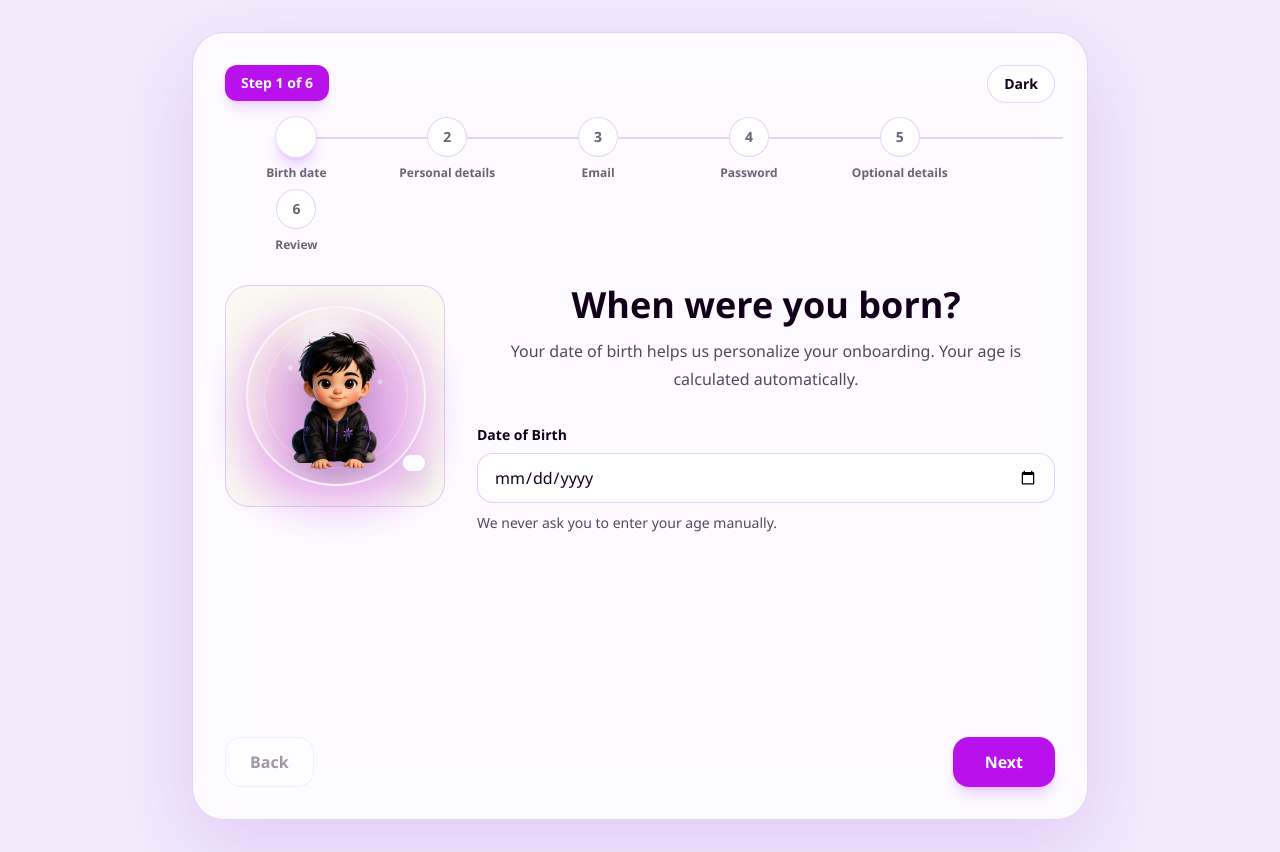
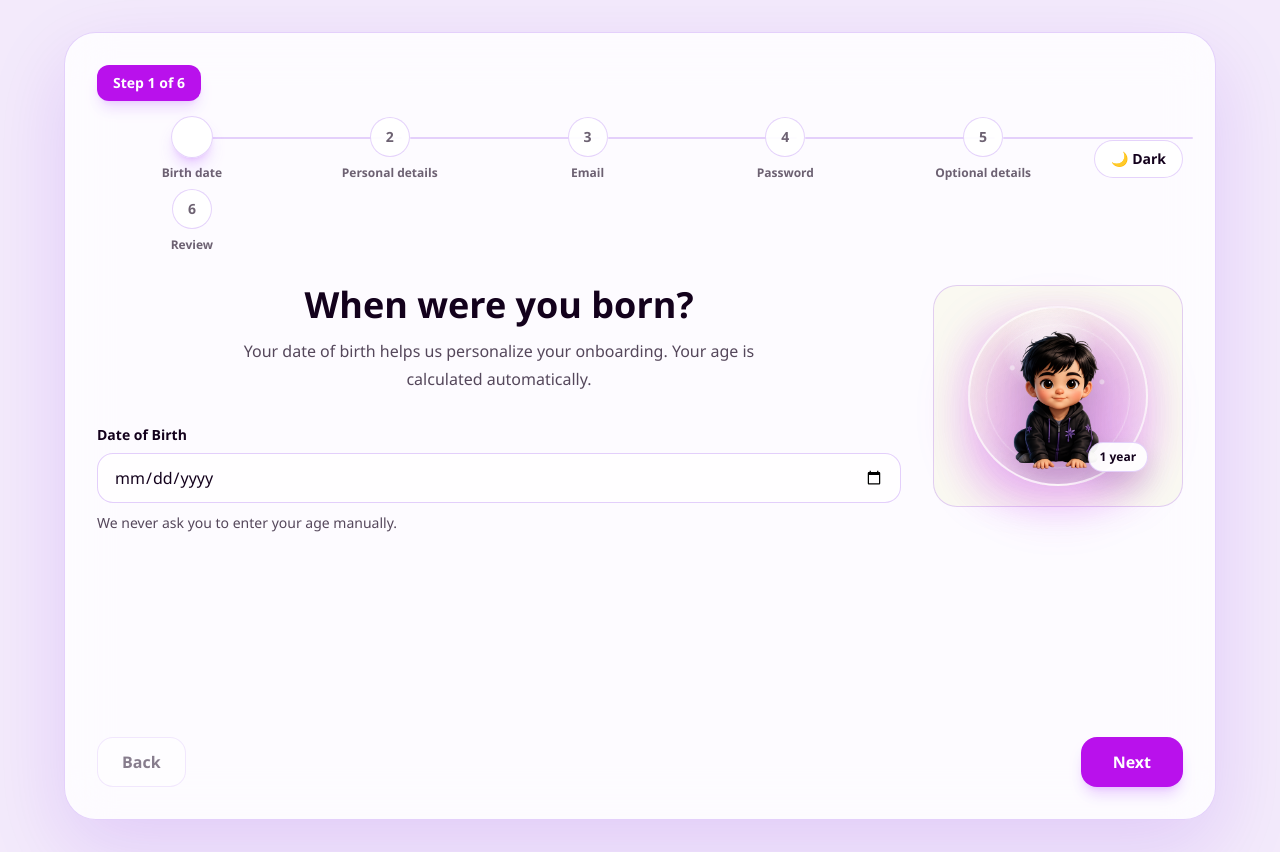
Before and after one commit to simojawi77-dot/boom-chat, a Next.js app in the folder frontend/: page /register in a window 1280 px wide. Built offline with nearby package versions, Linux system fonts and the light colour scheme.

Commit message:
Fix: Properly implement avatar progression and password focus handling for Step 4

```diff
--- a/frontend/app/register/page.tsx
+++ b/frontend/app/register/page.tsx
@@ -9,10 +9,11 @@ import { registerSchema, type RegisterData } from "@/schemas/registerSchema";
 import AvatarPreview from "./components/AvatarPreview";
 import ProgressIndicator from "./components/ProgressIndicator";
 import {
-  getAvatarSource,
-  stepFields,
+  getAvatarDisplay,
   type RegisterStep,
   TOTAL_STEPS,
+  stepFields,
+  type PasswordAvatarState,
 } from "./registerWizard";
 import Step1 from "./steps/Step1";
 import Step2 from "./steps/Step2";
@@ -33,7 +34,7 @@ const defaultValues: Partial<RegisterData> = {
 
 export default function RegisterPage() {
   const [step, setStep] = useState<RegisterStep>(1);
-  const [isPasswordFocused, setIsPasswordFocused] = useState(false);
+  const [passwordState, setPasswordState] = useState<PasswordAvatarState>("open");
   const { resolvedTheme, setTheme } = useTheme();
 
   const form = useForm<RegisterData>({
@@ -47,9 +48,9 @@ export default function RegisterPage() {
     name: "age",
   });
 
-  const avatarSource = useMemo(
-    () => getAvatarSource(age, isPasswordFocused),
-    [age, isPasswordFocused],
+  const avatarDisplay = useMemo(
+    () => getAvatarDisplay(step, age, passwordState),
+    [step, age, passwordState],
   );
 
   const goToNextStep = async () => {
@@ -77,51 +78,55 @@ export default function RegisterPage() {
 
   return (
     <main className="min-h-screen bg-[var(--bg)] px-4 py-8 text-[var(--text-primary)] transition-colors duration-300 sm:px-6 lg:px-8">
-      <section className="mx-auto flex min-h-[calc(100vh-4rem)] w-full max-w-4xl items-center justify-center">
+      <section className="mx-auto flex min-h-[calc(100vh-4rem)] w-full max-w-6xl items-center justify-center">
         <FormProvider {...form}>
           <form
             noValidate
             onSubmit={form.handleSubmit(submitRegistration)}
             className="w-full overflow-hidden rounded-[2rem] border border-[var(--border-soft)] bg-[var(--surface)] p-5 shadow-[var(--shadow-soft)] backdrop-blur-xl transition-colors duration-300 sm:p-8"
           >
-            <div className="mb-8 flex items-start justify-between gap-4">
+            {/* Header */}
+            <div className="mb-8 flex flex-col items-start justify-between gap-4 sm:flex-row sm:items-center">
               <ProgressIndicator currentStep={step} />
 
               <button
                 type="button"
                 onClick={() => setTheme(isDarkMode ? "light" : "dark")}
-                className="shrink-0 rounded-full border border-[var(--border-soft)] bg-[var(--surface-strong)] px-4 py-2 text-sm font-bold text-[var(--text-primary)] transition duration-200 hover:border-[var(--accent)] focus:outline-none focus:ring-4 focus:ring-[color:rgba(185,17,236,0.16)]"
+                className="shrink-0 rounded-full border border-[var(--border-soft)] bg-[var(--surface-strong)] px-4 py-2 text-sm font-bold text-[var(--text-primary)] transition duration-200 hover:bg-[var(--model)]"
               >
-                {isDarkMode ? "Light" : "Dark"}
+                {isDarkMode ? "☀️ Light" : "🌙 Dark"}
               </button>
             </div>
 
-            <div className="grid gap-8 lg:grid-cols-[220px_1fr] lg:items-start">
-              <div className="rounded-3xl border border-[var(--border-soft)] bg-[var(--model)] p-5">
-                <AvatarPreview
-                  age={age}
-                  imageSource={avatarSource}
-                  isPasswordFocused={isPasswordFocused}
-                />
+            {/* Main Content Grid */}
+            <div className="grid gap-8 lg:grid-cols-[1fr_250px] lg:items-start">
+              {/* Form Content */}
+              <div className="order-2 min-h-[420px] lg:order-1">
+                {step === 1 && <Step1 />}
+                {step === 2 && <Step2 />}
+                {step === 3 && <Step3 />}
+                {step === 4 && (
+                  <Step4 onPasswordAvatarStateChange={setPasswordState} />
+                )}
+                {step === 5 && <Step5 />}
               </div>
 
-              <div className="min-h-[420px]">
-                {step === 1 && <Step1 />}
-                {step === 2 && <Step2 />}
-                {step === 3 && (
-                  <Step3 onPasswordFocusChange={setIsPasswordFocused} />
-                )}
-                {step === 4 && <Step4 />}
-                {step === 5 && <Step5 />}
+              {/* Avatar Preview */}
+              <div className="order-1 rounded-3xl border border-[var(--border-soft)] bg-[var(--model)] p-5 lg:order-2">
+                <AvatarPreview
+                  imageSource={avatarDisplay.source}
+                  label={avatarDisplay.label}
+                />
               </div>
             </div>
 
+            {/* Footer Navigation */}
             <div className="mt-8 flex flex-col-reverse gap-3 sm:flex-row sm:justify-between">
               <button
                 type="button"
                 onClick={goToPreviousStep}
                 disabled={step === 1}
-                className="rounded-2xl border border-[var(--border-soft)] bg-[var(--surface-strong)] px-6 py-3 text-base font-bold text-[var(--text-primary)] transition duration-200 hover:border-[var(--accent)] disabled:cursor-not-allowed disabled:opacity-40"
+                className="rounded-2xl border border-[var(--border-soft)] bg-[var(--surface-strong)] px-6 py-3 text-base font-bold text-[var(--text-primary)] transition duration-200 hover:bg-[var(--model)] disabled:opacity-50 disabled:cursor-not-allowed"
               >
                 Back
               </button>
@@ -130,14 +135,14 @@ export default function RegisterPage() {
                 <button
                   type="button"
                   onClick={goToNextStep}
-                  className="rounded-2xl bg-[var(--accent)] px-8 py-3 text-base font-black text-white shadow-lg shadow-purple-500/25 transition duration-200 hover:scale-[1.01] hover:shadow-purple-500/35 focus:outline-none focus:ring-4 focus:ring-[color:rgba(185,17,236,0.24)]"
+                  className="rounded-2xl bg-[var(--accent)] px-8 py-3 text-base font-black text-white shadow-lg shadow-purple-500/25 transition duration-200 hover:scale-[1.01] hover:shadow-purple-500/40"
                 >
                   Next
                 </button>
               ) : (
                 <button
                   type="submit"
-                  className="rounded-2xl bg-[var(--accent)] px-8 py-3 text-base font-black text-white shadow-lg shadow-purple-500/25 transition duration-200 hover:scale-[1.01] hover:shadow-purple-500/35 focus:outline-none focus:ring-4 focus:ring-[color:rgba(185,17,236,0.24)]"
+                  className="rounded-2xl bg-[var(--accent)] px-8 py-3 text-base font-black text-white shadow-lg shadow-purple-500/25 transition duration-200 hover:scale-[1.01] hover:shadow-purple-500/40"
                 >
                   Create Account
                 </button>
```
